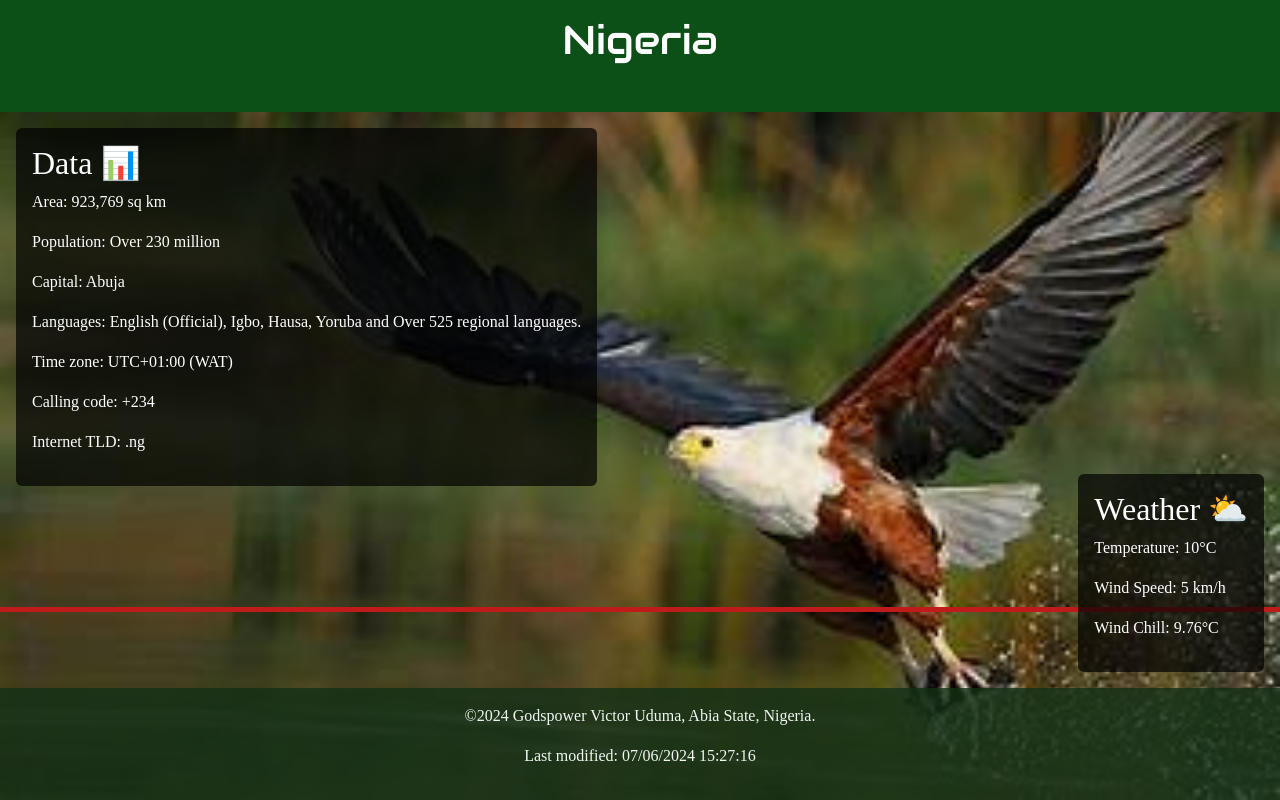
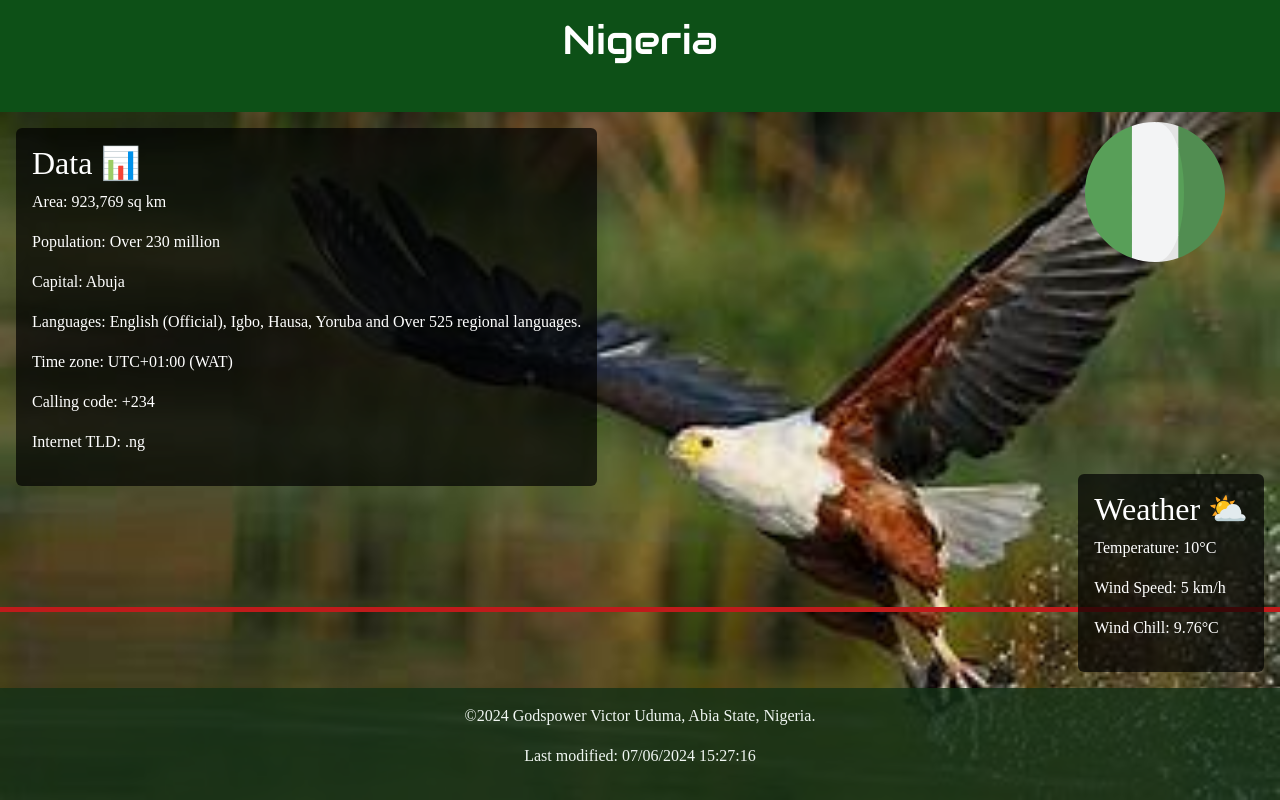
Before and after one commit to Victor09041998/wdd131, a plain HTML site: page place.html in a window 1280 px wide. Drawn offline with nearby package versions, Linux system fonts and the light colour scheme; files whose address does not match are found by name; a web font is replaced by a local one.

Commit message:
logo adding

```diff
--- a/place.html
+++ b/place.html
@@ -27,6 +27,10 @@
             <source srcset="images/africa.jpeg" class="header-medium-img" media="(min-width: 550px)">
             <img src="images/nigeria.jpeg" alt="Nigeria" class="header-img">
         </picture>
+        <div class="logo-container">
+            <img src="images/logo.svg" alt="Nigeria Logo">
+        </div>
+        </section>
         <section class="info-card text-white position-absolute top-0 start-0 m-3 p-3 rounded">
             <h2>Data <span class="data-icon">📊</span></h2>
             <p>Area: <span id="area">923,769 sq km</span></p>
--- a/styles/place.css
+++ b/styles/place.css
@@ -43,6 +43,19 @@ main {
     border-radius: 10px;
 }
 
+.logo-container {
+    position: absolute;
+    top: 0;
+    width: 18%;
+    display: flex;
+    justify-content: center;
+    margin-top: 10px;
+    right: 10px; /* Adjust this value as needed */
+}
+.logo-container img {
+    height: 140px; /* Adjust the height as needed */
+}
+
 .weather-card {
     background: rgba(0, 0, 0, 0.7);
     padding: 20px;
```
Also changed, not shown: images/logo.svg (added).
